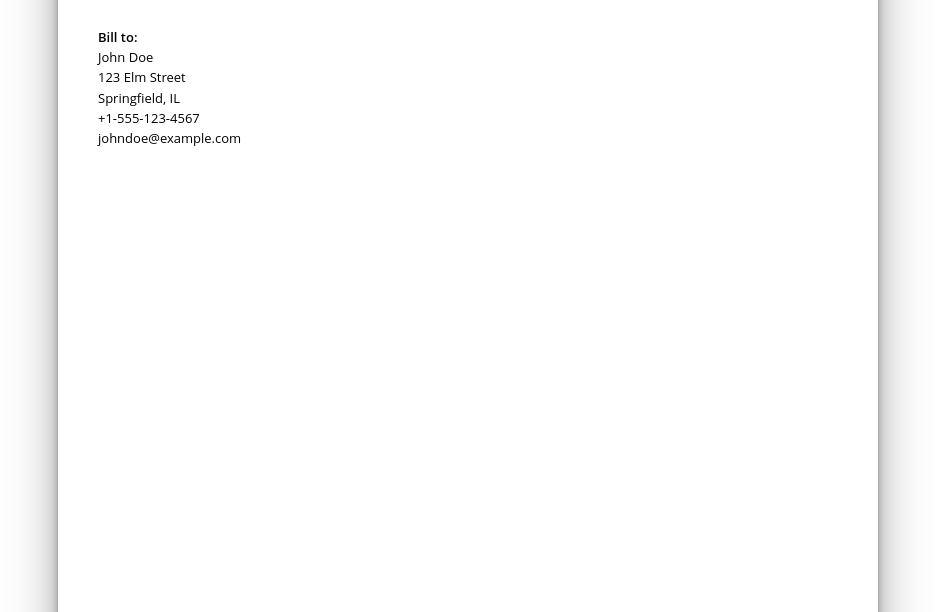
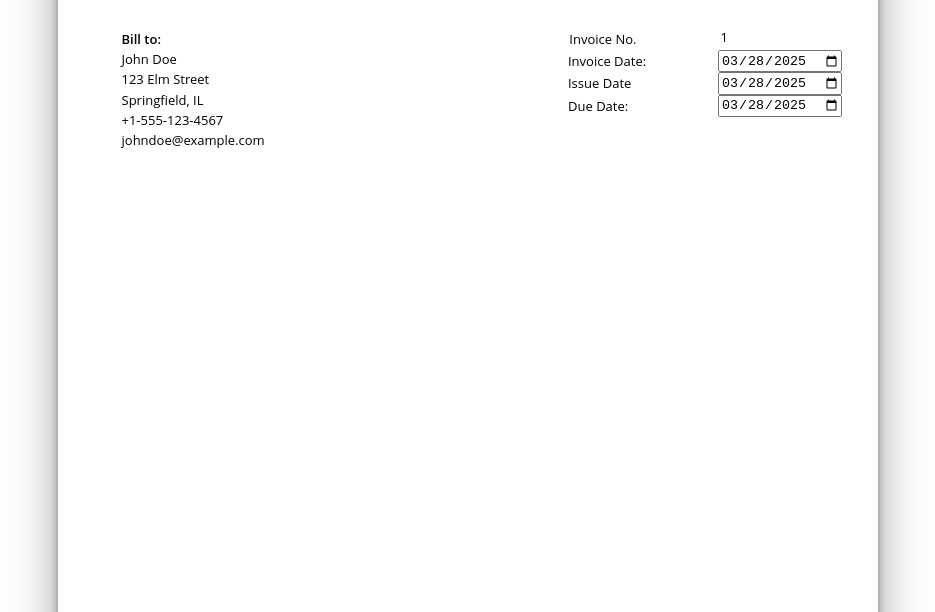
Before and after one commit to jerryespi13/CreadordeFacturas, a plain HTML site: page index.html in a window 1280 px wide. Shown: the part 188-800 px from the top of the page, without its empty margins (172-1107 px from the left). Drawn offline with Linux system fonts and the light colour scheme.

Commit message:
add invoice info and some styles

```diff
--- a/index.html
+++ b/index.html
@@ -1,6 +1,6 @@
 <!DOCTYPE html>
 <html lang="en">
-    <head>
+    <head lang="en">
         <meta charset="UTF-8">
         <meta name="viewport" content="width=device-width, initial-scale=1.0">
         <title>Creador de facturas</title>
@@ -32,6 +32,7 @@
                     <p contenteditable="true" data-original-title="Enter Company Details">SWIFT: RBOSGB2L</p>
                 </section>
             </header>
+            <article class="info">
                 <section class="bill-to-info">
                     <p contenteditable="true" data-original-title="Enter bill to label">Bill to:</p>
                     <p contenteditable="true" data-original-title="Enter customer name">John Doe</p>
@@ -41,7 +42,25 @@
                     <p contenteditable="true" data-original-title="Enter customer email">johndoe@example.com</p>
                 </section>
                 <section class="invoice-info">
+                    <div>
+                        <p contenteditable="true">Invoice No.</p>
+                        <span contenteditable="true">1</span>
+                    </div>
+                    <div>
+                        <p contenteditable="true">Invoice Date:</p>
+                        <input type="date" name="invoice-date" id="invoiceDate" value="">
+                    </div>
+                    <div>
+                        <p contenteditable="true">Issue Date</p>
+                        <input type="date" name="invoice-date" id="issueDate" value="">
+                    </div>
+                    <div>
+                        <p contenteditable="true">Due Date:</p>
+                        <input type="date" name="invoice-date" id="dueDate" value="">
+                    </div>
                 </section>
+            </article>
+
         </div>
         <div id="tooltip" class="tooltip"></div>
     </body>
--- a/index.js
+++ b/index.js
@@ -1,3 +1,6 @@
+const actualDate = new Date().toISOString().split('T')[0];; // Fecha y hora actual
+
+const $inputDate = document.querySelectorAll('input[type="date"]')
 
 const $inputLogo = document.getElementById("logo")
 const $logoView = document.getElementById("logoDelNegocio")
@@ -46,3 +49,8 @@ const contentEditables = document.querySelectorAll('[contenteditable="true"]');
             tooltip.style.display = 'none';
         }
     });
+
+// asignar fecha actual a inputs de fechas
+$inputDate.forEach(input => {
+    input.value = actualDate
+});
--- a/style.css
+++ b/style.css
@@ -61,6 +61,8 @@ header{
     object-fit: cover;
 }
 
+
+
 .company-info{
     height: 106px;
     width: 267px;
@@ -81,19 +83,41 @@ header{
     width: 230px;
 }
 
-.bill-to-info{
-    width: 250px;
-    height: 128px;
+.info{
+    display: flex;
+
     margin: 31px 0px 0px 0px;
 }
 
-.bill-to-info p{
+.bill-to-info{
+    width: 470px;
+    height: 128px;
+}
+
+.bill-to-info p, .invoice-info p{
     margin: 2px auto;
+    width: 90%;
 }
 
 .bill-to-info p:first-child{
     font-weight: 600;
 }
+
+.invoice-info{
+    height: 128px;
+    width: 160px;
+}
+
+.invoice-info div{
+    display: flex;
+
+
+    & p{
+        min-width: 150px;
+    }
+
+}
+
 
 .tooltip {
     display: none;
```
Lines whose indentation alone changed are shown as unchanged.
